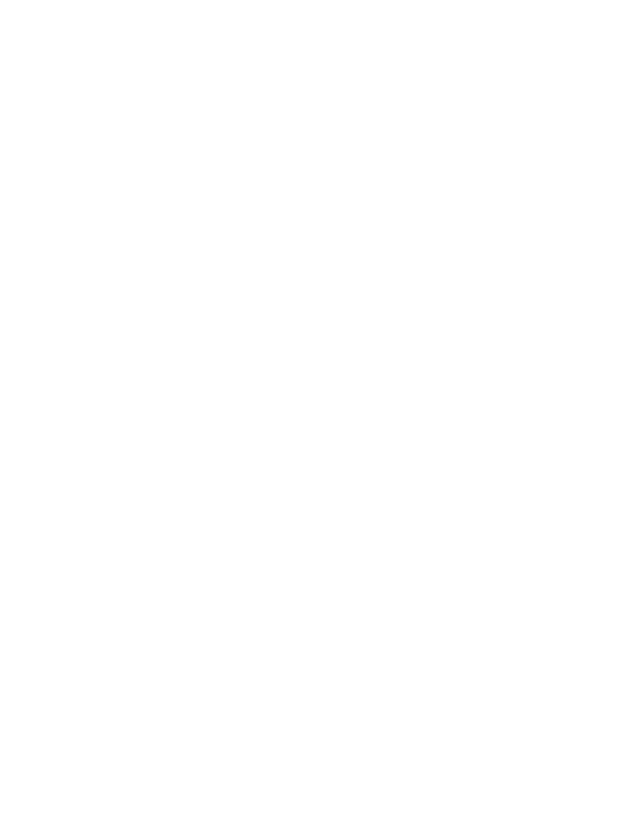
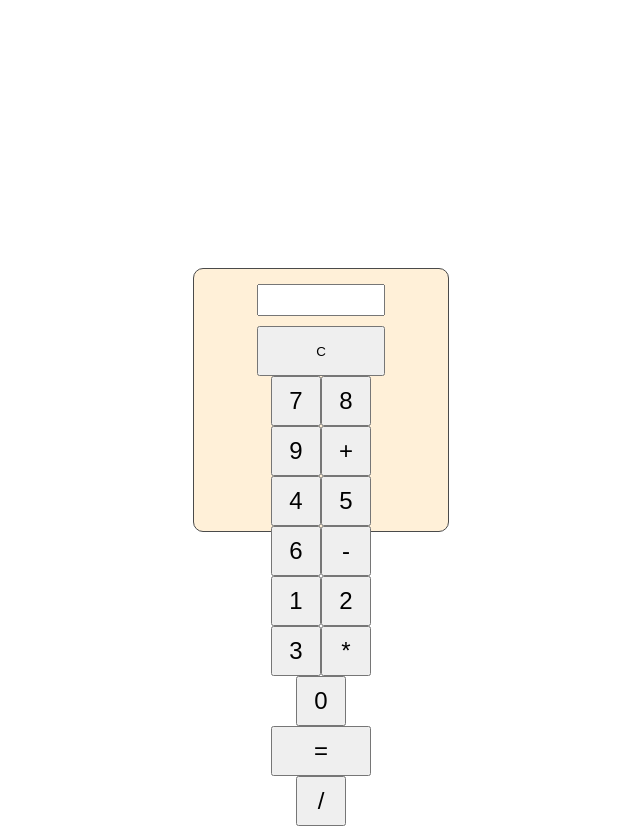
Before and after one commit to AndriiBabushko/Frontend, a PHP site: page /Lab5/src/homework_tasks/task_12/task_12.html in a window 1280 px wide. Before the commit the part shown is empty. Shown: the whole page, without its empty margins (319-959 px from the left). Before the commit the page ends 800 px from the top, so only its background shows below. Run offline with PHP 8.4, Linux system fonts and the light colour scheme.

Commit message:
Complete task 12 in Lab 5

```diff
--- a/Lab5/src/homework_tasks/task_12/js/task_12.js
+++ b/Lab5/src/homework_tasks/task_12/js/task_12.js
@@ -0,0 +1,93 @@
+'use strict';
+
+const getElement = (element) => {
+    if (element.charAt(0) === "#") {
+        return document.querySelector(element);
+    }
+
+    return document.querySelectorAll(element);
+};
+
+const calculatorField = getElement("#calculatorField");
+const calculatorEqual = getElement("#calculatorEqual");
+const calculatorNumbers = getElement(".calculator__number");
+const calculatorActions = getElement(".calculator__action");
+let currentNumber = "", firstNumber = "", resultNumber, operator;
+
+const setNumber = function () {
+    if (resultNumber) {
+        currentNumber = this.getAttribute("data-num");
+        resultNumber = "";
+    } else {
+        currentNumber += this.getAttribute("data-num");
+    }
+
+    calculatorField.value = currentNumber;
+};
+
+const moveNumber = function () {
+    firstNumber = currentNumber;
+    currentNumber = "";
+    operator = this.getAttribute("data-action");
+
+    calculatorEqual.setAttribute("data-result", "");
+};
+
+const displayNumber = () => {
+    firstNumber = parseFloat(firstNumber);
+    currentNumber = parseFloat(currentNumber);
+
+    switch (operator) {
+        case "Add":
+            resultNumber = firstNumber + currentNumber;
+            break;
+
+        case "Subtract":
+            resultNumber = firstNumber - currentNumber;
+            break;
+
+        case "Multiply":
+            resultNumber = firstNumber * currentNumber;
+            break;
+
+        case "Divide":
+            resultNumber = firstNumber / currentNumber;
+            break;
+
+        default:
+            resultNumber = currentNumber;
+    }
+
+    if (!isFinite(resultNumber)) {
+        if (isNaN(resultNumber)) {
+            resultNumber = "NaN!";
+        } else {
+            resultNumber = "Dividing by zero!";
+        }
+    }
+
+    calculatorField.value = resultNumber;
+    calculatorEqual.setAttribute("data-result", resultNumber);
+
+    firstNumber = 0;
+    currentNumber = resultNumber;
+};
+
+const clearAll = () => {
+    firstNumber = "";
+    currentNumber = "";
+    calculatorField.value = "0";
+    calculatorEqual.setAttribute("data-result", resultNumber);
+};
+
+for (let i = 0; i < calculatorNumbers.length; i++) {
+    calculatorNumbers[i].onclick = setNumber;
+}
+
+for (let i = 0; i < calculatorActions.length; i++) {
+    calculatorActions[i].onclick = moveNumber;
+}
+
+calculatorEqual.onclick = displayNumber;
+
+getElement("#calculatorTotalClear").onclick = clearAll;
--- a/Lab5/src/homework_tasks/task_12/styles/css/task_12.css
+++ b/Lab5/src/homework_tasks/task_12/styles/css/task_12.css
@@ -1,3 +1,56 @@
+* {
+  margin: 0;
+  padding: 0;
+  box-sizing: border-box;
+}
 
+.wrapper {
+  width: 100%;
+  height: 100vh;
+  display: flex;
+  justify-content: center;
+  align-items: center;
+}
+
+.container {
+  width: 20%;
+  height: 33%;
+  display: flex;
+  flex-direction: column;
+  justify-content: center;
+  align-items: center;
+  border: 1px solid #4a4a4a;
+  border-radius: 10px;
+  background-color: #fff0d8;
+  padding: 15px;
+}
+
+.container__calculator {
+  width: 57%;
+  height: 100%;
+  display: flex;
+  flex-wrap: wrap;
+  justify-content: center;
+  align-items: center;
+}
+.container__calculator .calculator__field {
+  width: 100%;
+  height: 32px;
+  font-size: 18px;
+  margin-bottom: 10px;
+}
+.container__calculator .calculator__number, .container__calculator .calculator__action {
+  width: 50px;
+  height: 50px;
+  font-size: 24px;
+}
+.container__calculator #calculatorEqual, .container__calculator #calculatorClear {
+  width: 100px;
+  height: 50px;
+}
+.container__calculator #calculatorTotalClear {
+  width: 100%;
+  height: 50px;
+}
 
 /*# sourceMappingURL=task_12.css.map */
--- a/Lab5/src/homework_tasks/task_12/styles/sass/task_12.sass
+++ b/Lab5/src/homework_tasks/task_12/styles/sass/task_12.sass
@@ -0,0 +1,51 @@
+*
+  margin: 0
+  padding: 0
+  box-sizing: border-box
+// outline: 1px solid red
+
+.wrapper
+  width: 100%
+  height: 100vh
+  display: flex
+  justify-content: center
+  align-items: center
+
+.container
+  width: 20%
+  height: 33%
+  display: flex
+  flex-direction: column
+  justify-content: center
+  align-items: center
+  border: 1px solid #4a4a4a
+  border-radius: 10px
+  background-color: #fff0d8
+  padding: 15px
+
+.container__calculator
+  width: 57%
+  height: 100%
+  display: flex
+  flex-wrap: wrap
+  justify-content: center
+  align-items: center
+
+  .calculator__field
+    width: 100%
+    height: 32px
+    font-size: 18px
+    margin-bottom: 10px
+
+  .calculator__number, .calculator__action
+    width: 50px
+    height: 50px
+    font-size: 24px
+
+  #calculatorEqual, #calculatorClear
+    width: 100px
+    height: 50px
+
+  #calculatorTotalClear
+    width: 100%
+    height: 50px
--- a/Lab5/src/homework_tasks/task_12/task_12.html
+++ b/Lab5/src/homework_tasks/task_12/task_12.html
@@ -2,9 +2,33 @@
 <html lang="en">
 <head>
     <meta charset="UTF-8">
-    <title>Title</title>
+    <title>Task 12</title>
+    <link rel="stylesheet" href="./styles/css/task_12.css">
+    <link rel="icon" href="../../../../img/icons/racoon_animal_icon_123571.ico">
 </head>
 <body>
-
+<div class="wrapper">
+    <div class="container">
+        <div class="container__calculator">
+            <input type="text" name="calculatorField" id="calculatorField" class="calculator__field" readonly>
+            <button type="button" id="calculatorTotalClear" class="calculator__total_clear">C</button>
+            <button type="button" id="calculator7" class="calculator__number" data-num="7">7</button>
+            <button type="button" id="calculator8" class="calculator__number" data-num="8">8</button>
+            <button type="button" id="calculator9" class="calculator__number" data-num="9">9</button>
+            <button type="button" id="calculatorAdd" class="calculator__action" data-action="Add">+</button>
+            <button type="button" id="calculator4" class="calculator__number" data-num="4">4</button>
+            <button type="button" id="calculator5" class="calculator__number" data-num="5">5</button>
+            <button type="button" id="calculator6" class="calculator__number" data-num="6">6</button>
+            <button type="button" id="calculatorSubtract" class="calculator__action" data-action="Subtract">-</button>
+            <button type="button" id="calculator1" class="calculator__number" data-num="1">1</button>
+            <button type="button" id="calculator2" class="calculator__number" data-num="2">2</button>
+            <button type="button" id="calculator3" class="calculator__number" data-num="3">3</button>
+            <button type="button" id="calculatorMultiply" class="calculator__action" data-action="Multiply">*</button>
+            <button type="button" id="calculator0" class="calculator__number" data-num="0">0</button>
+            <button type="button" id="calculatorEqual" class="calculator__action" data-equals="">=</button>
+            <button type="button" id="calculatorDivide" class="calculator__action" data-action="Divide">/</button>
+        </div>
+    </div>
+    <script src="./js/task_12.js"></script>
 </body>
 </html>
```
Also changed, not shown: 1 other file.
